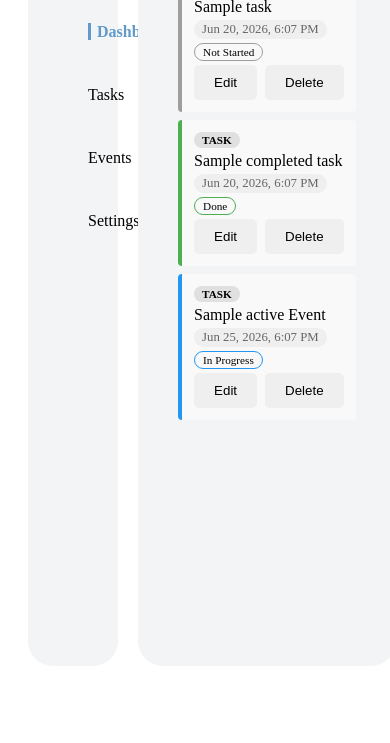
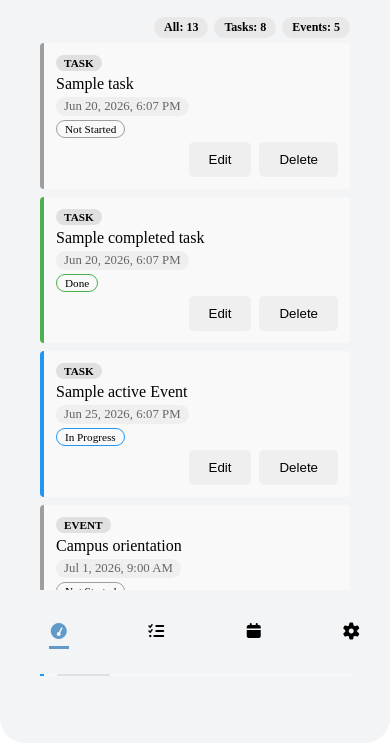
Before and after one commit to UmutesiMMA/alu-responsive_ui_summative, a plain HTML site: page index.html in a window 390 px wide. Shown: the part 170-913 px from the top of the page. Before the commit the page ends 844 px from the top, so only its background shows below. Drawn offline with Linux system fonts and the light colour scheme.

Commit message:
make ui more responsive and add more items in seed.json

```diff
--- a/events_page.html
+++ b/events_page.html
@@ -4,20 +4,44 @@
     <meta name="viewport" content="width=device-width, initial-scale=1.0" />
     <title>Events</title>
     <link rel="stylesheet" href="./styles/index.css" />
+    <link
+      rel="stylesheet"
+      href="https://cdnjs.cloudflare.com/ajax/libs/font-awesome/7.0.1/css/all.min.css"
+    />
   </head>
   <body>
     <nav id="side-panel">
       <h1>Campus-life planner</h1>
       <ul id="nav-items">
-        <li><a href="index.html">Dashboard</a></li>
-        <li><a href="tasks_page.html">Tasks</a></li>
-        <li><a href="events_page.html">Events</a></li>
-        <li><a href="settings.html">Settings</a></li>
+        <li>
+          <a href="index.html"
+            ><i class="fa fa-tachometer"></i>
+            <span class="nav-label">Dashboard</span></a
+          >
+        </li>
+        <li>
+          <a href="tasks_page.html"
+            ><i class="fa fa-tasks"></i> <span class="nav-label">Tasks</span></a
+          >
+        </li>
+        <li>
+          <a href="events_page.html"
+            ><i class="fa fa-calendar"></i>
+            <span class="nav-label">Events</span></a
+          >
+        </li>
+        <li>
+          <a href="settings.html"
+            ><i class="fa fa-cog"></i>
+            <span class="nav-label">Settings</span></a
+          >
+        </li>
       </ul>
     </nav>
     <main id="events-content">
+      <h1 class="main-title">Campus-life planner</h1>
       <section id="toolbar">
-        <label for="search"></label>
+        <label for="search-box"></label>
         <input
           type="text"
           name="search"
--- a/index.html
+++ b/index.html
@@ -4,21 +4,45 @@
     <meta name="viewport" content="width=device-width, initial-scale=1.0" />
     <title>Dashboard</title>
     <link rel="stylesheet" href="./styles/index.css" />
+    <link
+      rel="stylesheet"
+      href="https://cdnjs.cloudflare.com/ajax/libs/font-awesome/7.0.1/css/all.min.css"
+    />
   </head>
   <body>
     <nav id="side-panel">
       <h1>Campus-life planner</h1>
       <ul id="nav-items">
-        <li><a href="index.html">Dashboard</a></li>
-        <li><a href="tasks_page.html">Tasks</a></li>
-        <li><a href="events_page.html">Events</a></li>
-        <li><a href="settings.html">Settings</a></li>
+        <li>
+          <a href="index.html"
+            ><i class="fa fa-tachometer"></i>
+            <span class="nav-label">Dashboard</span></a
+          >
+        </li>
+        <li>
+          <a href="tasks_page.html"
+            ><i class="fa fa-tasks"></i> <span class="nav-label">Tasks</span></a
+          >
+        </li>
+        <li>
+          <a href="events_page.html"
+            ><i class="fa fa-calendar"></i>
+            <span class="nav-label">Events</span></a
+          >
+        </li>
+        <li>
+          <a href="settings.html"
+            ><i class="fa fa-cog"></i>
+            <span class="nav-label">Settings</span></a
+          >
+        </li>
       </ul>
     </nav>
     <main id="dashboard-content">
+      <h1 class="main-title">Campus-life planner</h1>
       <!-- form -->
       <section id="toolbar">
-        <label for="search"></label>
+        <label for="search-box"></label>
         <input
           type="text"
           name="search"
@@ -48,7 +72,7 @@
               required
             />
             <!-- //tag -->
-            <label for="entryTag">Tag</label>
+            <label for="tags-dropdown">Tag</label>
             <select name="tagOptions" id="tags-dropdown" title="tag-options">
               <option value="">-</option>
               <option value="event">Event</option>
@@ -104,8 +128,6 @@
         </div>
         <ul id="overview-list"></ul>
       </section>
-      <!-- //Tasks -->
-      <section></section>
     </main>
     <script src="./scripts/script_index.js"></script>
   </body>
--- a/scripts/script_index.js
+++ b/scripts/script_index.js
@@ -96,11 +96,19 @@ dueTimeInput.addEventListener("change", () => {
   }
 });
 
-cancelBtn.addEventListener("click", () => {
+function resetDialog() {
   delete dialog.dataset.editingId;
   dialog.querySelector("h2").textContent = "Create task/event";
   dialog.querySelector("form").reset();
+}
+
+cancelBtn.addEventListener("click", () => {
+  resetDialog();
   dialog.close();
+});
+
+dialog.addEventListener("cancel", () => {
+  resetDialog();
 });
 
 saveBtn.addEventListener("click", (e) => {
--- a/seed.json
+++ b/seed.json
@@ -25,5 +25,95 @@
     "dueDate": "2026-06-25",
     "dueTime": "18:07",
     "createdAt": "1781785285954"
+  },
+  {
+    "id": "2542743892672901",
+    "title": "Campus orientation",
+    "tag": "event",
+    "status": "not-started",
+    "dueDate": "2026-07-01",
+    "dueTime": "09:00",
+    "createdAt": "1750636800000"
+  },
+  {
+    "id": "2542743892672902",
+    "title": "Team project kickoff",
+    "tag": "event",
+    "status": "in-progress",
+    "dueDate": "2026-06-23",
+    "dueTime": "14:00",
+    "createdAt": "1750636800001"
+  },
+  {
+    "id": "2542743892672903",
+    "title": "End of semester review",
+    "tag": "event",
+    "status": "done",
+    "dueDate": "2026-06-10",
+    "dueTime": "11:00",
+    "createdAt": "1750636800002"
+  },
+  {
+    "id": "2542743892672904",
+    "title": "Library book return",
+    "tag": "event",
+    "status": "overdue",
+    "dueDate": "2026-06-01",
+    "dueTime": "17:00",
+    "createdAt": "1750636800003"
+  },
+  {
+    "id": "2542743892672905",
+    "title": "Submit lab report",
+    "tag": "task",
+    "status": "overdue",
+    "dueDate": "2026-06-05",
+    "dueTime": "23:59",
+    "createdAt": "1750636800004"
+  },
+  {
+    "id": "2542743892672906",
+    "title": "Prepare slides for presentation",
+    "tag": "task",
+    "status": "done",
+    "dueDate": "2026-12-31",
+    "dueTime": "08:00",
+    "createdAt": "1750636800005"
+  },
+  {
+    "id": "2542743892672907",
+    "title": "Task with no due time",
+    "tag": "task",
+    "status": "not-started",
+    "dueDate": "2026-07-10",
+    "dueTime": "",
+    "createdAt": "1750636800006"
+  },
+  {
+    "id": "2542743892672908",
+    "title": "Event with no date or time",
+    "tag": "event",
+    "status": "in-progress",
+    "dueDate": "",
+    "dueTime": "",
+    "createdAt": "1750636800007"
+  },
+  {
+    "id": "2542743892672909",
+    "title": "Read chapter 5 & 6 of <Intro to Algorithms> — \"must finish\"",
+    "tag": "task",
+    "status": "not-started",
+    "dueDate": "2026-06-30",
+    "dueTime": "20:00",
+    "createdAt": "1750636800008"
+  },
+  {
+    "id": "2542743892672910",
+    "title": "This is a very long task title that tests how the UI handles text overflow and wrapping behaviour inside entry cards on all screen sizes",
+    "tag": "task",
+    "status": "in-progress",
+    "dueDate": "2026-06-28",
+    "dueTime": "12:00",
+    "createdAt": "1750636800009"
   }
 ]
--- a/styles/index.css
+++ b/styles/index.css
@@ -3,20 +3,22 @@ body {
   display: flex;
   flex-direction: row;
   gap: 20px;
-  padding: 0 20;
+  padding: 0 20px;
 }
 nav {
   display: flex;
   flex-direction: column;
+  align-content: center;
   gap: 3rem;
   width: 15%;
   background-color: #f3f4f6;
   border-radius: 25px;
-  padding: 0 20 0 20;
+  padding: 0px 20px 0px 20px;
 }
 nav ul {
   display: flex;
   flex-direction: column;
+  align-content: center;
   gap: 45px;
   list-style-type: none;
 }
@@ -41,6 +43,8 @@ main {
   flex-direction: column;
   justify-content: start;
   gap: 20px;
+  box-sizing: border-box;
+  overflow-x: hidden;
 }
 #toolbar {
   display: flex;
@@ -119,9 +123,6 @@ select {
   margin-bottom: 12px;
   height: 30px;
 }
-form button {
-}
-
 #due-details-section {
   display: flex;
   gap: 10px;
@@ -136,6 +137,8 @@ form button {
 #overview-list {
   padding: 0;
   margin: 0;
+  overflow: auto;
+  max-height: 75vh;
 }
 /* Entry cards */
 .entry-card {
@@ -196,3 +199,71 @@ form button {
   padding: 2px 8px;
   align-self: flex-start;
 }
+
+.main-title {
+  display: none;
+}
+
+@media (max-width: 1024px) {
+  body {
+    display: flex;
+    flex-direction: column-reverse;
+    gap: 0;
+    width: 100%;
+    padding: 0;
+    margin: 0;
+  }
+  .nav-label {
+    display: none;
+  }
+  nav h1 {
+    display: none;
+  }
+  .main-title {
+    display: block;
+  }
+  main {
+    min-height: 100vh;
+    padding-bottom: 8vh;
+    height: calc(100vh-20vh);
+    box-sizing: border-box;
+  }
+  nav {
+    position: fixed;
+    bottom: 0;
+    left: 0;
+    width: 100%;
+    height: 10vh;
+    z-index: 10;
+    border-radius: 0;
+    justify-content: space-around;
+    padding: 0 10px;
+  }
+  nav ul {
+    flex-direction: row;
+    width: 100%;
+    gap: 0;
+    padding: 0;
+    justify-content: space-around;
+  }
+  #nav-items a.active {
+    font-weight: 700;
+    color: #619ac9;
+    padding-left: 0px;
+    border-left: 0px;
+    border-bottom: 3px solid #619ac9;
+    padding-bottom: 6px;
+  }
+
+  #toolbar {
+    display: flex;
+    flex-wrap: wrap;
+  }
+  dialog {
+    width: 60%;
+  }
+  #due-details-section {
+    display: flex;
+    flex-direction: column;
+  }
+}
```
Also changed, not shown: scripts/script_events.js (+9 -1 lines), scripts/script_tasks.js (+9 -1 lines), settings.html (+19 -6 lines), tasks_page.html (+18 -5 lines).
